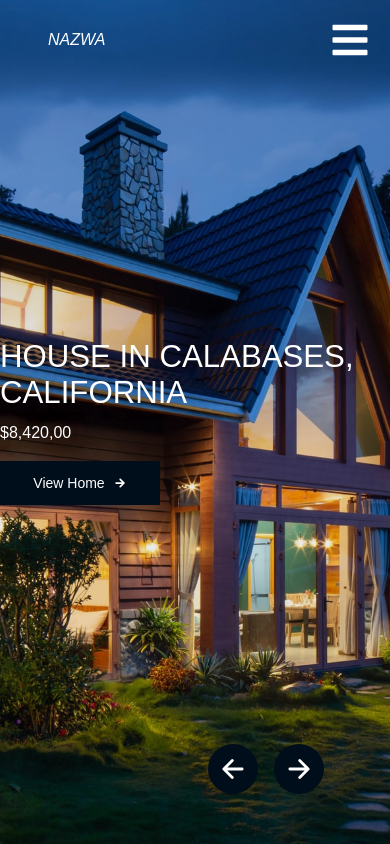
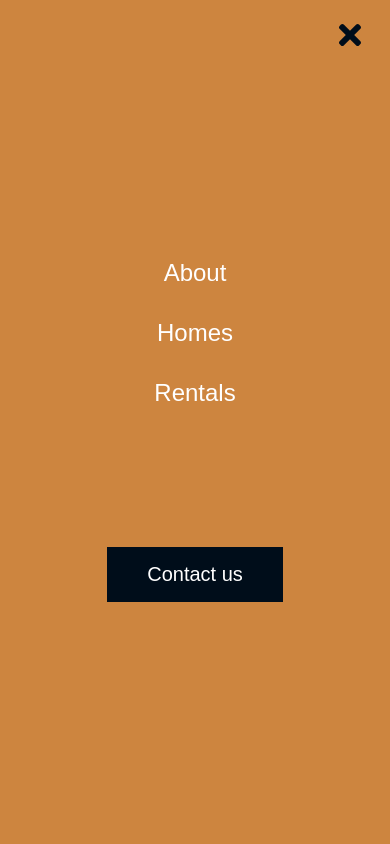
Before and after one commit to orzeleagle122/House-page-with-slaider, a React (Create React App) app: page / in a window 390 px wide. Both pictures are taken after a click on the icon 350 px from the left and 40 px from the top of the page. Built offline with nearby package versions, Linux system fonts and the light colour scheme.

Commit message:
create and style mobile dropdown menu

```diff
--- a/src/App.js
+++ b/src/App.js
@@ -1,16 +1,23 @@
-import React from 'react';
-import {Navbar,Hero} from './components';
+import React,{useState} from 'react';
+import {Navbar,Hero,DropDownMenu} from './components';
 import {BrowserRouter as Router} from 'react-router-dom';
 import GlobalStyle from './GlobalStyle';
 import {SliderDataOne} from './data/SliderData';
 
 
 function App() {
+  const [isOpen,setIsOpen]=useState(false);
+
+  const toggle=()=>{
+    setIsOpen(!isOpen);
+  }
+
   return (
     <>
     <GlobalStyle/>
     <Router>
-      <Navbar/>
+      <Navbar toggle={toggle}/>
+      <DropDownMenu isOpen={isOpen} toggle={toggle}/>
       <Hero slider={SliderDataOne}/>
     </Router>
     </>
--- a/src/components/Button/Button.element.js
+++ b/src/components/Button/Button.element.js
@@ -16,7 +16,7 @@ export const StyledButton=styled(Link)`
     align-items:center;
     padding: ${({big})=>(big?'16px 40px':'14px 24px')};
     color:${({primary})=>(primary?'#fff':'#000d1a')};
-    font-size:${({big})=>(big?'50px':'14px')};
+    font-size:${({big})=>(big?'20px':'14px')};
 
     &:hover{
         transform: translateY(-2px);
--- /dev/null
+++ b/src/components/DropDownMenu/DropDownMenu.elements.js
@@ -0,0 +1,68 @@
+import { FaTimes } from 'react-icons/fa';
+import styled from 'styled-components';
+import {Link} from 'react-router-dom';
+
+export const DropDownMenuContainer=styled.div`
+    position: fixed;
+    z-index:999;
+    width: 100%;
+    height:100%;
+    background: #cd853f;
+    display: grid;
+    align-items: center;
+    top:${({isOpen})=>(isOpen?'0':'-100%')};
+    left:0;
+    transition: 0.3s ease-in-out;
+    opacity: ${({isOpen})=>(isOpen?'1':'0')};
+`;
+
+export const Icon=styled.div`
+    position: absolute;
+    top: 1.2rem;
+    right:1.5rem;
+    background: transparent;
+    font-size: 2rem;
+    cursor:pointer;
+    outline:none;
+`;
+
+export const CloseIcon=styled(FaTimes)`
+    color:#000d1a;
+
+`;
+
+export const DropDownWrapper=styled.div`
+
+`;
+
+export const DropDownItems=styled.div`
+    display: grid;
+    grid-template-columns:1fr;
+    grid-template-rows:repeat(4,80px);
+    text-align:center;
+    margin-bottom:4rem;
+
+    @media screen and (max-width:480px){
+        grid-template-rows:repeat(4,60px);
+    }
+`;
+
+export const DropDownLink=styled(Link)`
+    display:flex;
+    color:#fff;
+    align-items:center;
+    justify-content:center;
+    font-size:1.5rem;
+    text-decoration:none;
+    list-style: none;
+    transition:0.2s ease-in-out;
+
+    &:hover{
+        color:#000d1a;
+    }
+`;
+
+export const BtnWrap=styled.div`
+    display:flex;
+    justify-content:center;
+`;
--- /dev/null
+++ b/src/components/DropDownMenu/DropDownMenu.js
@@ -0,0 +1,42 @@
+import React from 'react';
+import {
+    DropDownMenuContainer,
+    Icon,
+    CloseIcon,
+    DropDownWrapper,
+    DropDownItems,
+    DropDownLink,
+    BtnWrap
+} from './DropDownMenu.elements';
+import {menuData} from '../../data/MenuData';
+import {Link} from 'react-router-dom';
+import {Button} from '../';
+
+const DropDownMenu = ({isOpen,toggle}) => {
+    return (
+        <DropDownMenuContainer isOpen={isOpen} onOpen={toggle}>
+            <Icon onClick={toggle}>
+                <CloseIcon/>
+            </Icon>
+            <DropDownWrapper>
+                <DropDownItems>
+                    {menuData.map((item,index)=>(
+                        <DropDownLink
+                            renderas={Link}
+                            to={item.link}
+                            key={index}>
+                                {item.title}
+                            </DropDownLink>
+                    ))}
+                </DropDownItems>
+                <BtnWrap>
+                    <Button primary round big to='/contact'>
+                        Contact us
+                    </Button>
+                </BtnWrap>
+            </DropDownWrapper>
+        </DropDownMenuContainer>
+     );
+}
+
+export default DropDownMenu;
--- a/src/components/Hero/Hero.elements.js
+++ b/src/components/Hero/Hero.elements.js
@@ -81,7 +81,7 @@ export const HeroContent=styled.div`
     display:flex;
     flex-direction: column;
     max-width:1600px;
-    width:calc(100%-100px);
+    width: calc(100% - 100px);
     color:#fff;
 
     h1{
--- a/src/components/Navbar/Navbar.js
+++ b/src/components/Navbar/Navbar.js
@@ -12,11 +12,11 @@ import {Button} from '../';
 import {Link} from 'react-router-dom';
 
 
-const Navbar = () => {
+const Navbar = ({toggle}) => {
     return (
         <Nav>
             <Logo to='/'>NAZWA</Logo>
-            <MenuBars />
+            <MenuBars onClick={toggle}/>
             <NavMenu>
                 {menuData.map((item,index)=>(
                     <NavMenuLinks to={item.link} key={index}>
--- a/src/components/index.js
+++ b/src/components/index.js
@@ -1,3 +1,4 @@
 export {default as Navbar} from './Navbar/Navbar';
 export {default as Button} from './Button/Button';
 export {default as Hero} from './Hero/Hero';
+export {default as DropDownMenu} from './DropDownMenu/DropDownMenu';
```
